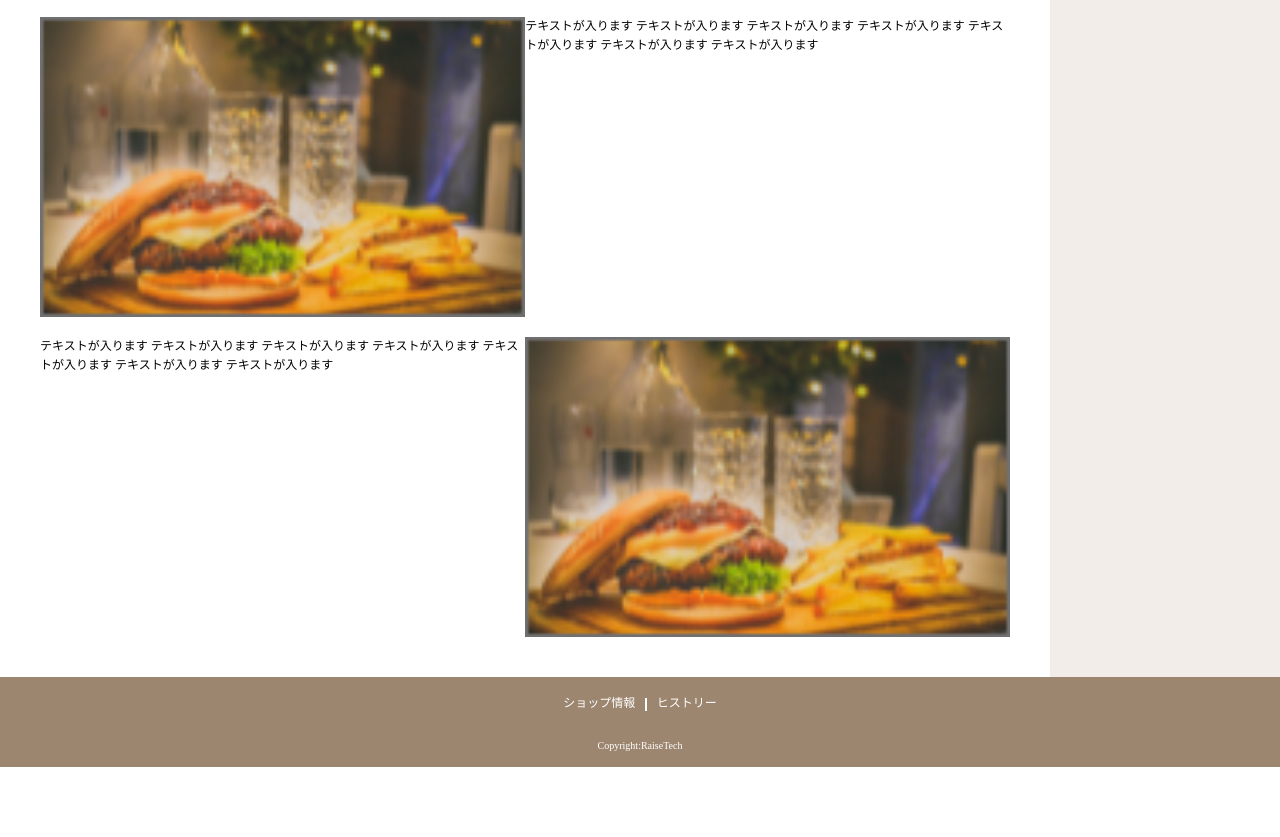
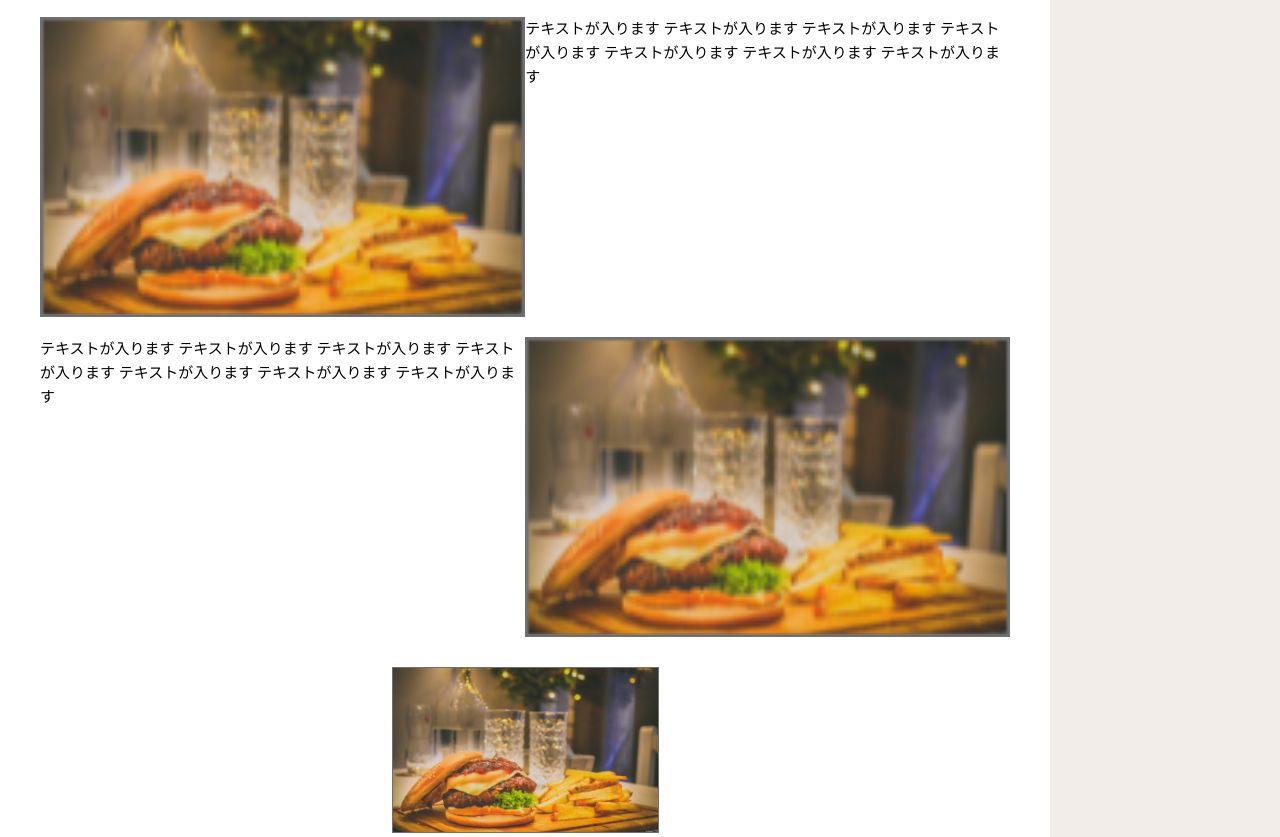
Before and after one commit to narumiyamazaki/RaiseTech_Hamburger, a website with bundled scripts: page single.html in a window 1280 px wide. Shown: the part 919-1756 px from the top of the page. Before the commit the page ends 1686 px from the top, so only its background shows below. Built offline with nearby package versions, Linux system fonts and the light colour scheme; a web font is replaced by a local one.

Commit message:
20210311_1724

```diff
--- /dev/null
+++ b/sass/Object/Project/_p-article__single--bottom-img--js--iswith.scss
@@ -0,0 +1,4 @@
+.p-article__single--bottom-img--js--iswitch{
+    margin: 3rem auto 2rem;
+    display: block;
+}
--- a/sass/Object/Project/_p-article__single--sub-img.scss
+++ b/sass/Object/Project/_p-article__single--sub-img.scss
@@ -1,3 +1,6 @@
 .p-article__single--sub-img--js--iswitch {
    flex: 1;
+   object-fit: contain;
+   align-items: flex-start;
+   height: 100%;
 }
--- a/sass/Object/Project/_p-article__single--sub-text.scss
+++ b/sass/Object/Project/_p-article__single--sub-text.scss
@@ -1,6 +1,6 @@
-.p-article__single--sub--text {
+.p-article__single--sub-text {
     margin: 0;
     font-family:"M+ 1m regular";
-    font-size:1.2rem;
+    font-size:1.5rem;
     flex: 1;
 }
--- a/single.html
+++ b/single.html
@@ -70,13 +70,17 @@
                            <!--article内のsubコンテンツ部分-->
                             <div class="p-article__single--container">
                                 <img class="p-article__single--sub-img--js--iswitch" src="image/single-page/single-page-article_sub_sp.png" alt="美味しそうなハンバーガーとポテト">
-                                <p class="p-article__single--sub--text">テキストが入ります テキストが入ります テキストが入ります テキストが入ります テキストが入ります テキストが入ります テキストが入ります</p>
+                                <p class="p-article__single--sub-text">テキストが入ります テキストが入ります テキストが入ります テキストが入ります テキストが入ります テキストが入ります テキストが入ります</p>
                             </div>
                             <div class="p-article__single--container">
-                                <p class="p-article__single--sub--text">テキストが入ります テキストが入ります テキストが入ります テキストが入ります テキストが入ります テキストが入ります テキストが入ります</p>
+                                <p class="p-article__single--sub-text">テキストが入ります テキストが入ります テキストが入ります テキストが入ります テキストが入ります テキストが入ります テキストが入ります</p>
                                 <img class="p-article__single--sub-img--js--iswitch" src="image/single-page/single-page-article_sub_sp.png" alt="美味しそうなハンバーガーとポテト">
                             </div>
+                            <img class="p-article__single--bottom-img--js--iswitch" src="image/single-page/single-page-article_bottom_sp.png" alt="美味しそうなハンバーガー">
                         </article>
+                        <section>
+                            <img class="p-section__single--img">
+                        </section>
                     </main>
                 </div>
                 <nav class="p-nav__container">
```
Also changed, not shown: css/style.css, image/single-page/single-page-article_bottom_sp.png (added).
